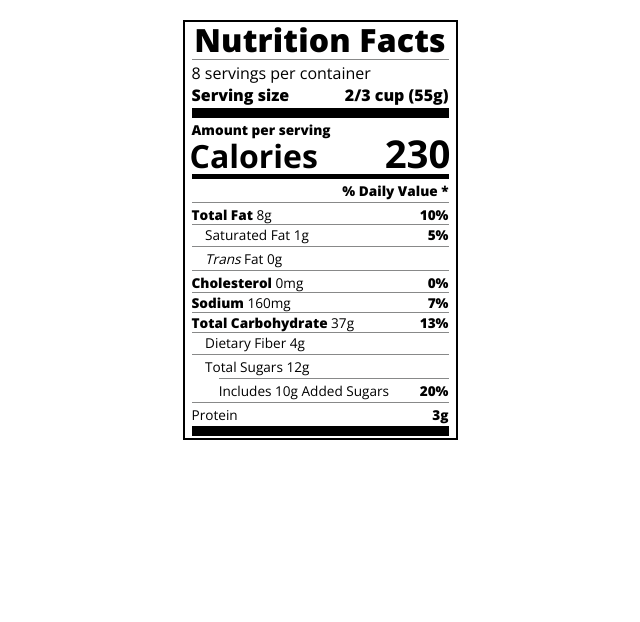
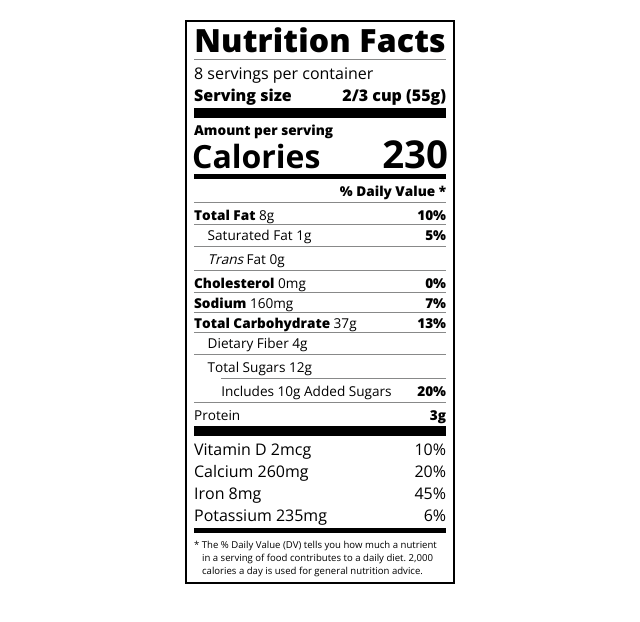
Before and after one commit to jbrown307/nutrition-facts, a plain HTML site: page index.html in a window 1280 px wide. Shown: the whole page, without its empty margins (320-960 px from the left). Drawn offline with nearby package versions, Linux system fonts and the light colour scheme.

Commit message:
freeCodeCamp Project

```diff
--- a/index.html
+++ b/index.html
@@ -50,6 +50,15 @@
           <p class="no-divider">Protein<span class="bold">3g</span></p>
         <div class="divider large"></div>
     </div>
+
+    <!--SECTION FOUR: vitamin info-->
+    <p>Vitamin D 2mcg <span>10%</span></p>
+    <p>Calcium 260mg <span>20%</span></p>
+    <p>Iron 8mg <span>45%</span></p>
+    <p class="no-divider">Potassium 235mg <span>6%</span></p>
+    <div class="divider medium"></div>
+      <p class="note">* The % Daily Value (DV) tells you how much a nutrient in a serving of food contributes to a daily diet.
+      2,000 calories a day is used for general nutrition advice.</p>
     </div>
   </div>
 </body>
--- a/styles.css
+++ b/styles.css
@@ -2,41 +2,29 @@
   box-sizing: border-box;
 }
 
-/* 1rem is equal to 16px
-1rem, or 16px, is the defalut font size in html element*/
 html {
   font-size: 16px;
 }
 
 body {
-  font-family: "Open Sans", sans-serif;
+  font-family: 'Open Sans', sans-serif;
 }
 
-.bold {
-  font-weight: 800;
-}
-
-header h1 {
-  text-align: center;
-  margin: -4px 0;
-  letter-spacing: 0.15px;
-}
-
-/*The space-between value distributes the items evenly (with space between them) in the line.
-The first item is on the start line, and the last one is on the end line.
-The space-around value displays the items with space before, between, and after*/
 p {
   margin: 0;
   display: flex;
   justify-content: space-between;
 }
 
-/*by default, the browser includes the border and padding when determining an element's size.
-To solve this, reset the box model by creating a * selector and giving it a box-sizing property of border-box*/
+header h1 {
+  text-align: center;
+  margin: -4px 0;
+  letter-spacing: 0.15px
+}
+
 .label {
   border: 2px solid black;
-  box-sizing: border-box;
-  width: 275px;
+  width: 270px;
   margin: 20px auto;
   padding: 0 7px;
 }
@@ -46,21 +34,28 @@ To solve this, reset the box model by creating a * selector and giving it a box-
   margin: 2px 0;
 }
 
+.bold {
+  font-weight: 800;
+}
+
 .large {
   height: 10px;
 }
 
 .large, .medium {
-  background-color:black;
-  border:0;
+  background-color: black;
+  border: 0;
 }
-/*The rem unit stands for root em, and is relative to the font size of the html element.
-0.85rem, which would calculate to roughly 13.6px*/
+
+.medium {
+  height: 5px;
+}
+
 .small-text {
   font-size: 0.85rem;
 }
 
-/*flex-end : items are packed toward to end line*/
+
 .calories-info {
   display: flex;
   justify-content: space-between;
@@ -72,19 +67,15 @@ To solve this, reset the box model by creating a * selector and giving it a box-
 }
 
 .left-container p {
+  margin: -5px -2px;
   font-size: 2em;
   font-weight: 700;
-  margin: -5px -2px;
 }
 
 .calories-info span {
+  margin: -7px -2px;
   font-size: 2.4em;
   font-weight: 700;
-  margin: -7px -2px;
-}
-
-.medium {
-  height: 5px;
 }
 
 .right {
@@ -95,11 +86,17 @@ To solve this, reset the box model by creating a * selector and giving it a box-
   margin-left: 1em;
 }
 
-/*The :not pseudo-selector can be used to select all elements that do not match the given CSS rule*/
+.double-indent {
+  margin-left: 2em;
+}
+
 .daily-value p:not(.no-divider) {
   border-bottom: 1px solid #888989;
 }
 
-.double-indent {
-  margin-left: 2em;
+.note {
+  font-size: 0.6rem;
+  text-indent: -8px;
+  padding: 0 8px;
+  margin: 5px 0;
 }
```
Lines whose indentation alone changed are shown as unchanged.
